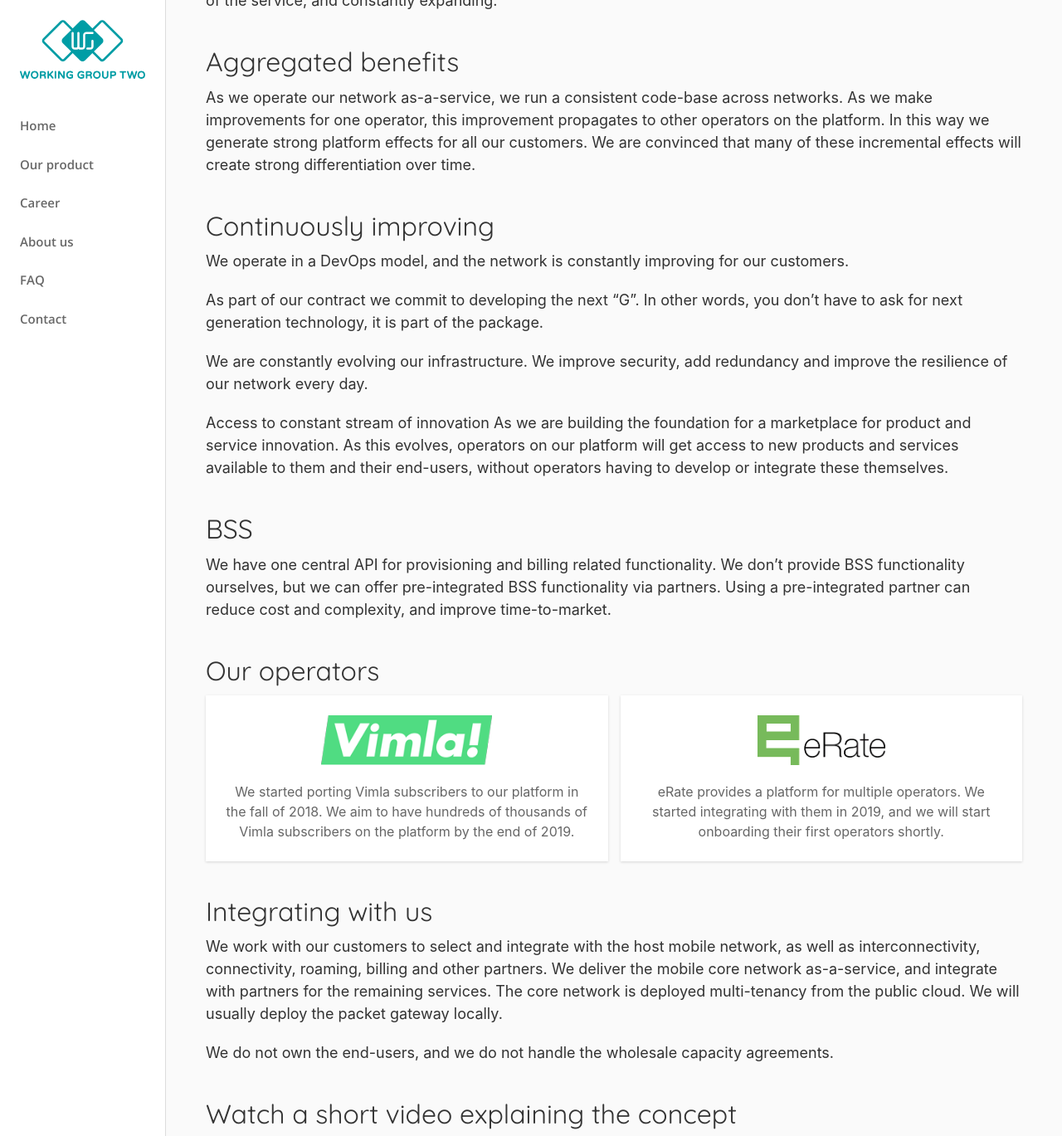
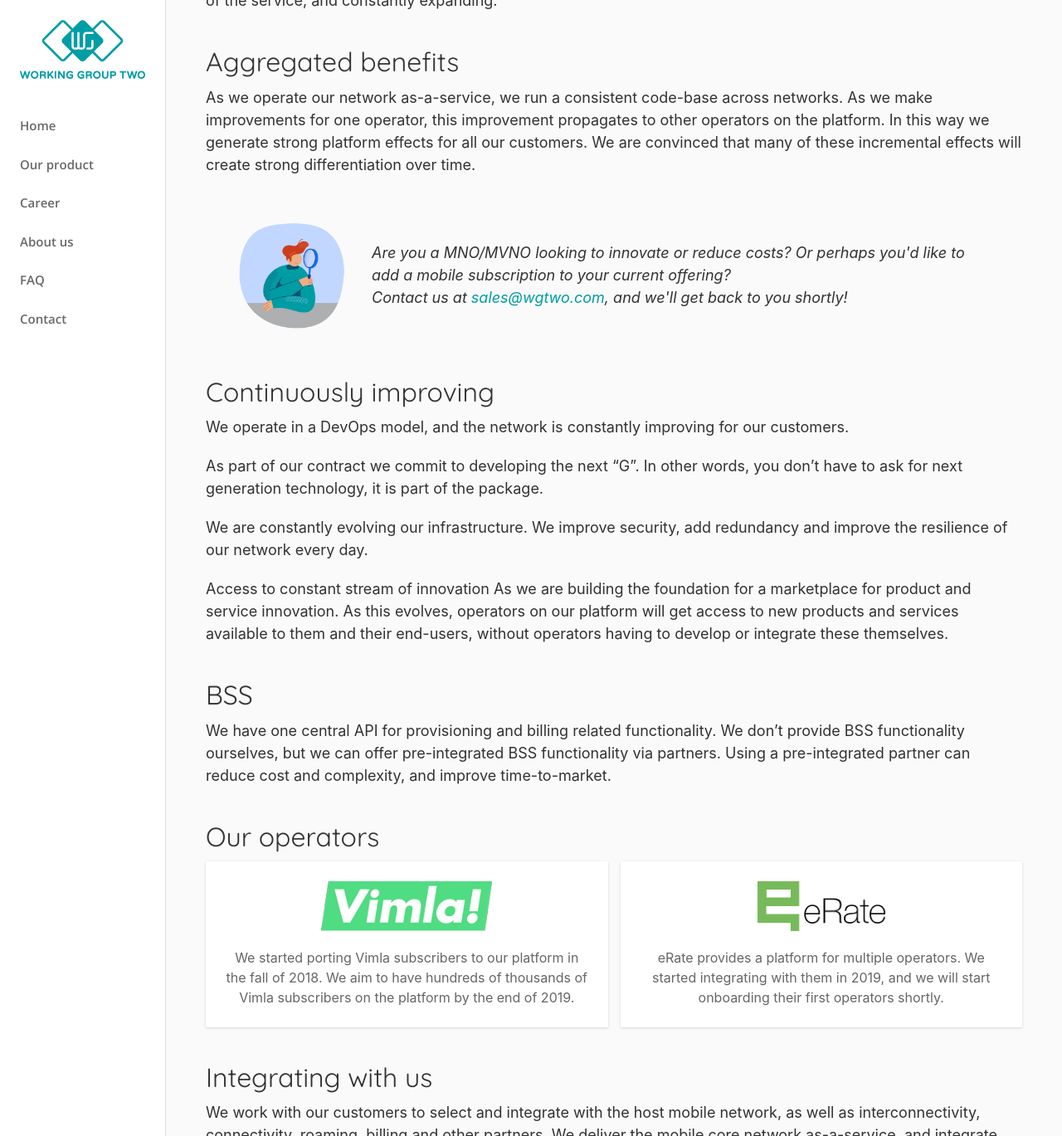
Before and after one commit to working-group-two/engineering-blog, a Jekyll site: the page built from pages/our-product.md, in a window 1280 px wide and 1400 px high, scrolled down 813 px, cut to the strip 0-1369 px from the top of the window. Shown: the whole strip at 83% size. Built offline with Jekyll 4.4.1, drawn with Linux system fonts in a browser that asks for light colours; nearby versions of some CDN libraries; some of the changed text lies outside the part shown.

Commit message:
[our-product] Add sales notification

```diff
--- /dev/null
+++ b/_includes/sales-notification.html
@@ -0,0 +1,10 @@
+<div class="sales-notification">
+    <img src="/img/illustrations/looking-for-us.png" alt="Decorative illustration">
+    <div>
+        Are you a MNO/MVNO looking to innovate or reduce costs?
+        <span class="pitch-demographic-two">Or perhaps you'd like to add a mobile subscription to your current offering?</span>
+        <br>
+        Contact us at <a href="mailto:sales@wgtwo.com">sales@wgtwo.com</a>,
+        and we'll get back to you shortly!
+    </div>
+</div>
--- a/_sass/_main.scss
+++ b/_sass/_main.scss
@@ -75,3 +75,31 @@
 h2 + .landing-text {
   margin-top: 0;
 }
+
+.sales-notification {
+  padding: 16px 40px;
+  font-size: 18px;
+  font-style: italic;
+  display: flex;
+  align-items: center;
+  margin-top: 40px;
+  img {
+    height: 128px;
+    margin-right: 32px;
+  }
+}
+
+@media(max-width: 639px) {
+  .sales-notification {
+    padding: 8px 16px;
+    margin-top: 40px;
+    font-size: 14px;
+    .pitch-demographic-two {
+      display: none;
+    }
+    img {
+      height: 100px;
+      margin-right: 16px;
+    }
+  }
+}
--- a/pages/our-product.md
+++ b/pages/our-product.md
@@ -25,6 +25,8 @@
 
 ## Aggregated benefits
 As we operate our network as-a-service, we run a consistent code-base across networks. As we make improvements for one operator, this improvement propagates to other operators on the platform. In this way we generate strong platform effects for all our customers. We are convinced that many of these incremental effects will create strong differentiation over time.
+
+{% include sales-notification.html %}
 
 ## Continuously improving
 We operate in a DevOps model, and the network is constantly improving for our customers.
@@ -85,4 +87,4 @@
 
 {% include video-stats.html %}
 
-If this video left you with a lot of questions, please head over to our [FAQ page](/faq).
+If this video left you with a lot of questions, please head over to our [FAQ page](/faq), or send your questions to [sales@wgtwo.com](mailto:sales@wgtwo.com).
```
Also changed, not shown: img/illustrations/looking-for-us.png (added).
